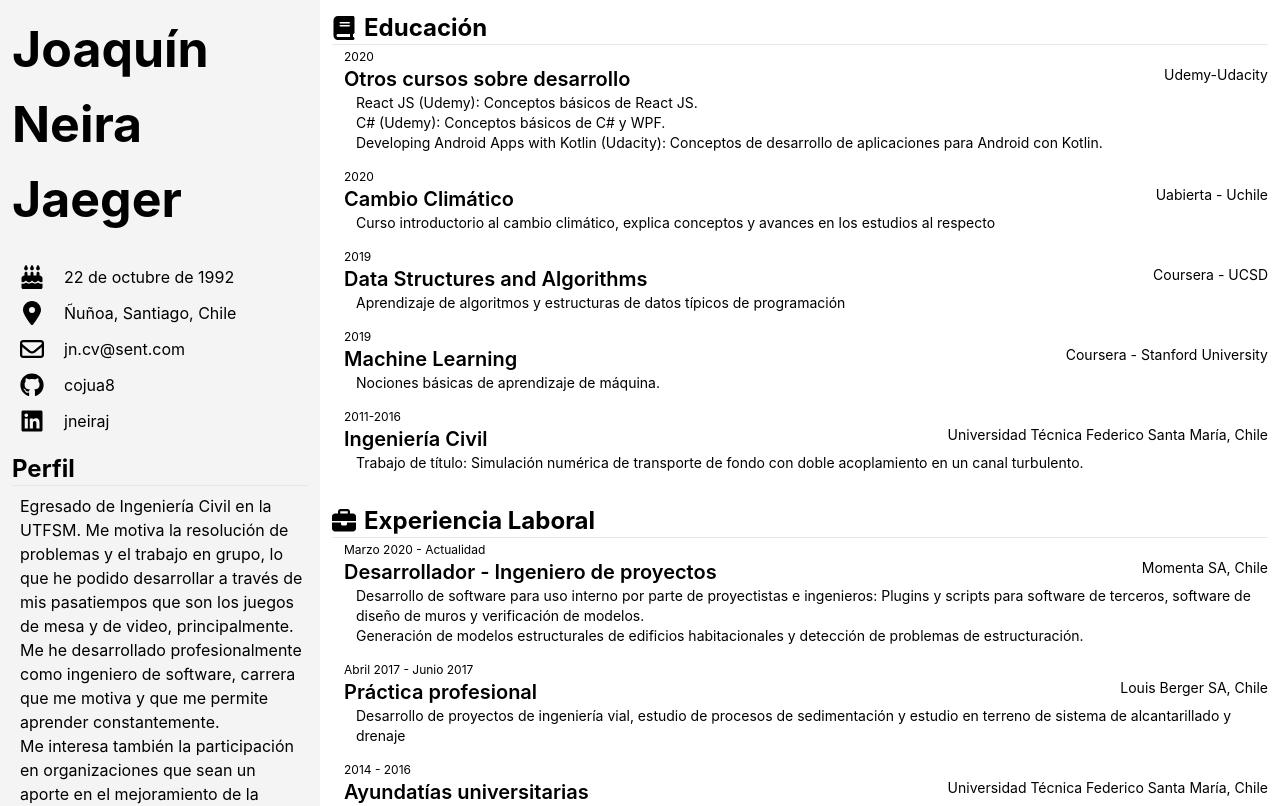
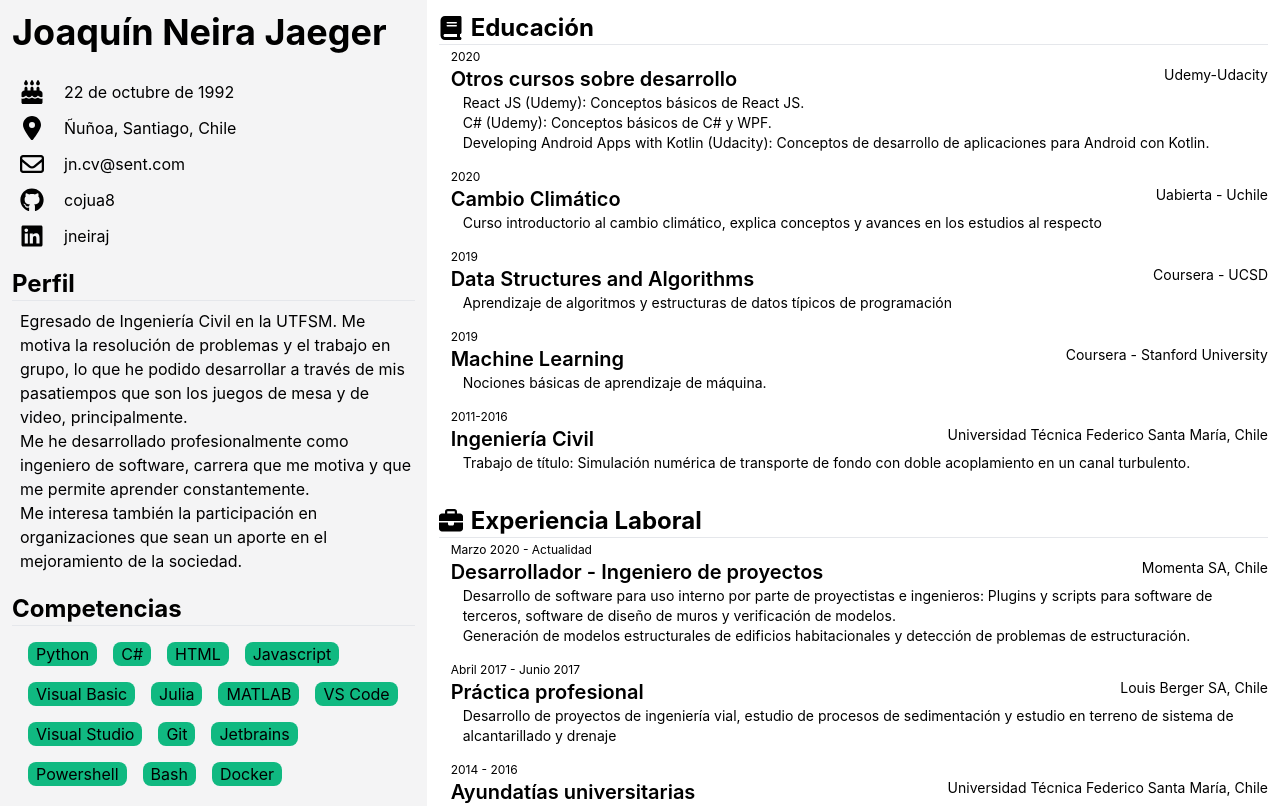
Before and after one commit to cojua8/CurriculumVitae, a React (Create React App) app: page / in a window 1280 px wide. Shown: the top 806 px of the page. Built offline with nearby package versions, Linux system fonts and the light colour scheme.

Commit message:
tablet media queries

```diff
--- a/src/App.tsx
+++ b/src/App.tsx
@@ -4,11 +4,11 @@ import Sidebar from "./components/Sidebar";
 const App = () => {
   return (
     <div className="grid">
-      <div className="grid grid-cols-8">
+      <div className="grid grid-cols-8 md:grid-cols-6">
         <div className="col-span-2 p-3 bg-zinc-100">
           <Sidebar />
         </div>
-        <div className="col-span-6 p-3">
+        <div className="p-3 col-span-6 md:col-span-4">
           <Experience />
         </div>
       </div>
--- a/src/components/Sidebar.tsx
+++ b/src/components/Sidebar.tsx
@@ -7,7 +7,9 @@ import Skills from "./sidebar_components/Skills";
 const Sidebar = () => {
   return (
     <div>
-      <p className="text-[50px] mb-7 font-bold">Joaquín Neira Jaeger</p>
+      <p className="text-6xl md:text-4xl mb-7 font-bold">
+        Joaquín Neira Jaeger
+      </p>
 
       <SidebarItem>
         <PersonalData />
```
